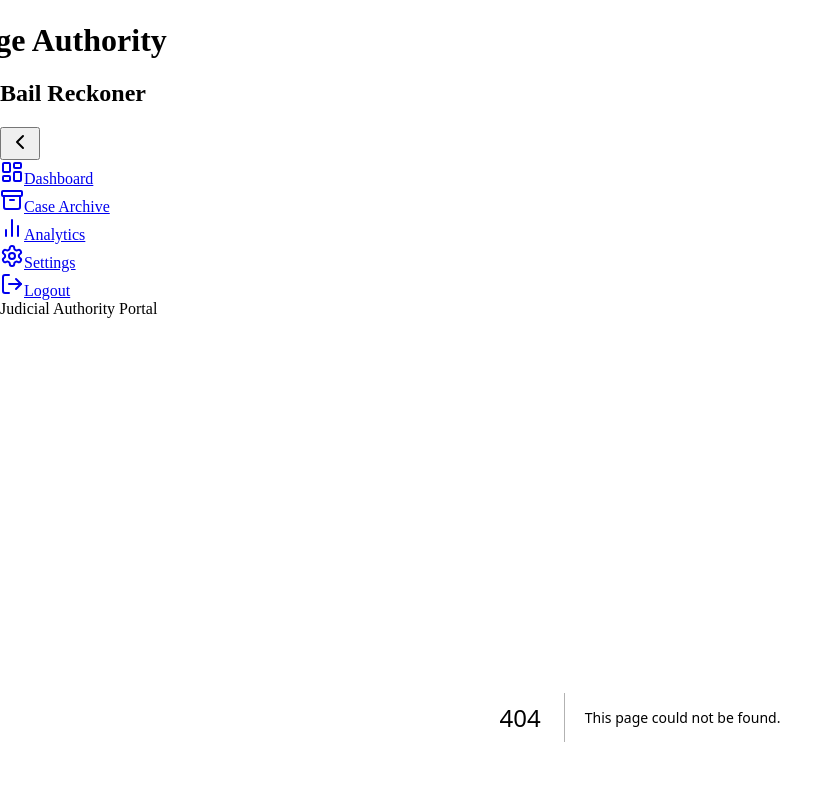
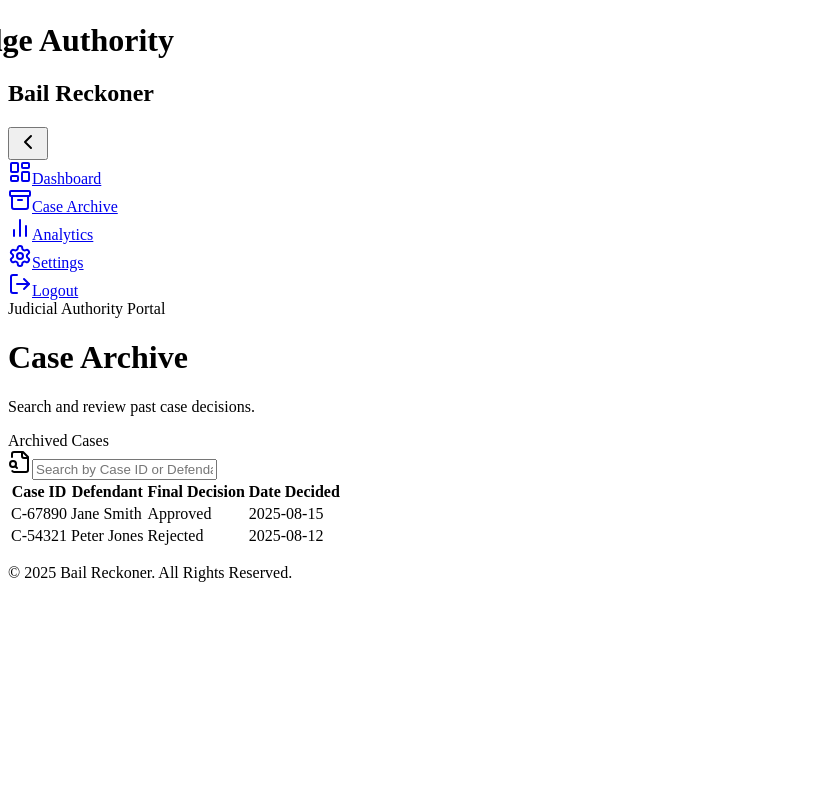
Before and after one commit to DhanashriPatil11/Major-Project, a Next.js app in the folder Source/Frontend/streamline-landing-page/: page /authority/settings in a window 1280 px wide. Before the commit this address had no page. Shown: the top 800 px of the page, without its empty margins (0-839 px from the left). Built offline with nearby package versions, Linux system fonts and the light colour scheme.

Commit message:
Create page.tsx

```diff
--- /dev/null
+++ b/Source/Frontend/streamline-landing-page/app/authority/settings/page.tsx
@@ -0,0 +1,55 @@
+"use client";
+import { motion } from "framer-motion";
+import { Card, CardContent, CardHeader, CardTitle } from "@/components/ui/card";
+import { Input } from "@/components/ui/input";
+import { FileSearch } from "lucide-react";
+
+const archivedCases = [
+  { id: 'C-67890', defendant: 'Jane Smith', decision: 'Approved', date: '2025-08-15' },
+  { id: 'C-54321', defendant: 'Peter Jones', decision: 'Rejected', date: '2025-08-12' },
+  // ... more mock data
+];
+
+export default function ArchivePage() {
+  return (
+    <main className="container mx-auto w-full px-4 py-12">
+      <motion.div initial={{ opacity: 0, y: 20 }} animate={{ opacity: 1, y: 0 }}>
+        <h1 className="text-4xl font-bold text-white md:text-5xl mb-4">Case Archive</h1>
+        <p className="text-lg text-gray-300 mb-8">Search and review past case decisions.</p>
+        <Card className="border-white/10 bg-white/5 text-white backdrop-blur-lg">
+          <CardHeader>
+            <div className="flex justify-between items-center">
+              <CardTitle>Archived Cases</CardTitle>
+              <div className="relative w-72">
+                <FileSearch className="absolute left-3 top-1/2 -translate-y-1/2 w-5 h-5 text-gray-400" />
+                <Input placeholder="Search by Case ID or Defendant..." className="pl-10 bg-slate-800/50 border-white/20"/>
+              </div>
+            </div>
+          </CardHeader>
+          <CardContent>
+            <table className="w-full text-left">
+              <thead>
+                <tr className="border-b border-white/20">
+                  <th className="p-4">Case ID</th>
+                  <th className="p-4">Defendant</th>
+                  <th className="p-4">Final Decision</th>
+                  <th className="p-4">Date Decided</th>
+                </tr>
+              </thead>
+              <tbody>
+                {archivedCases.map(c => (
+                  <tr key={c.id} className="border-b border-white/10 hover:bg-white/5">
+                    <td className="p-4 font-mono">{c.id}</td>
+                    <td className="p-4">{c.defendant}</td>
+                    <td className="p-4"><span className={c.decision === 'Approved' ? 'text-emerald-400' : 'text-red-400'}>{c.decision}</span></td>
+                    <td className="p-4">{c.date}</td>
+                  </tr>
+                ))}
+              </tbody>
+            </table>
+          </CardContent>
+        </Card>
+      </motion.div>
+    </main>
+  );
+}
```
